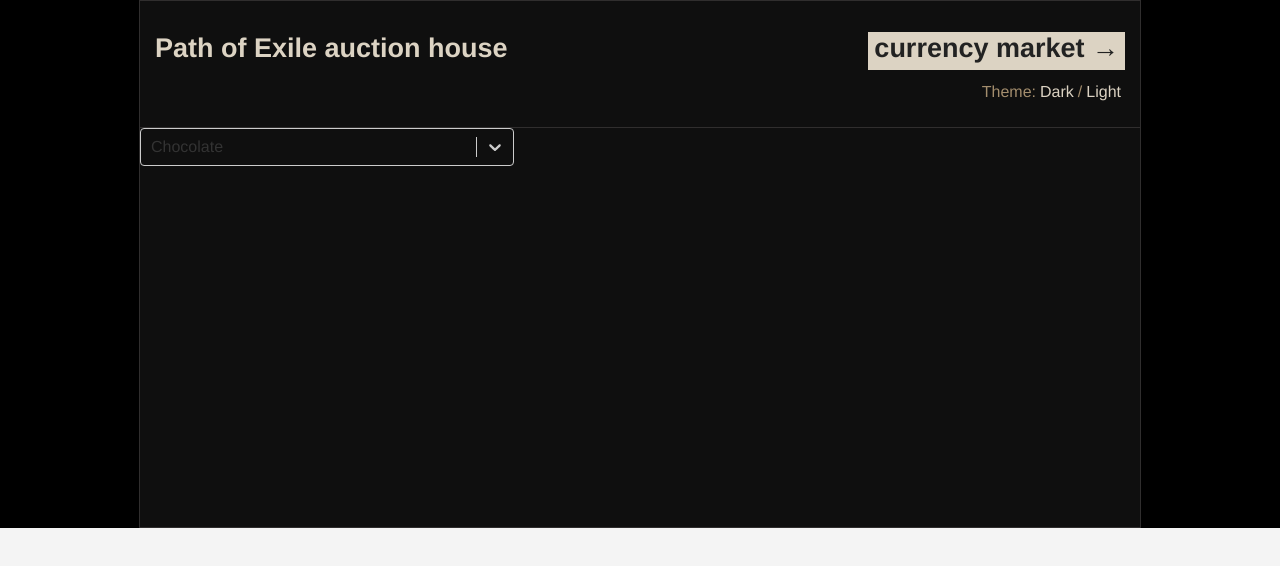
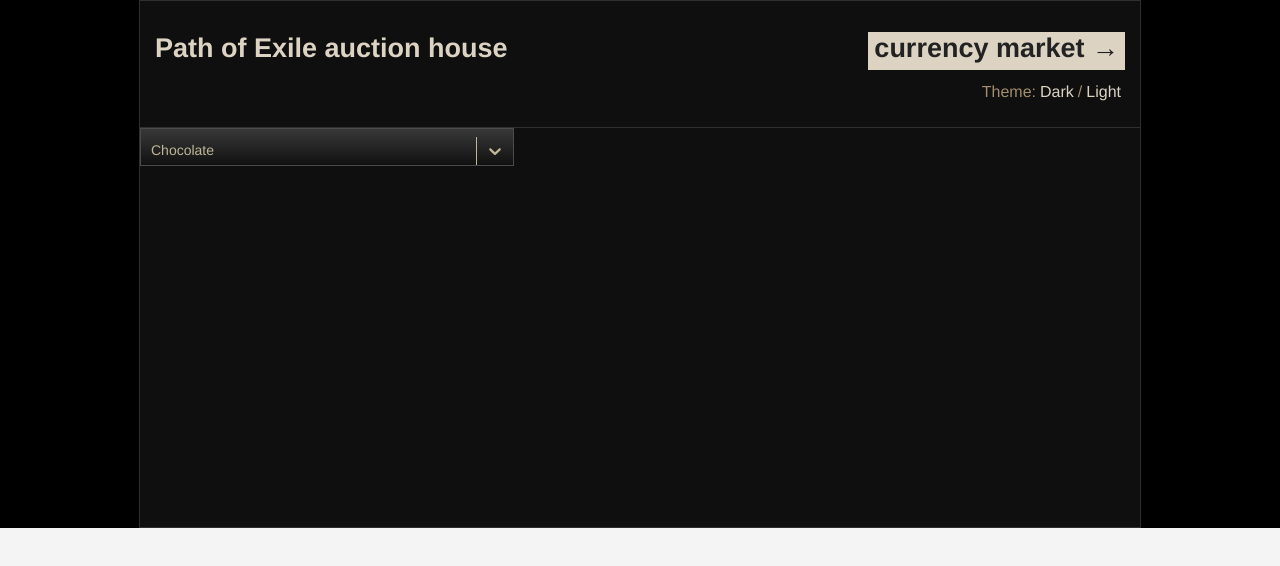
Before and after one commit to kirrosh/wpc, a React app: page /#/ in a window 1280 px wide. Shown: the top 566 px of the page. Built offline with nearby package versions, Linux system fonts and the light colour scheme.

Commit message:
react select with styles

```diff
--- /dev/null
+++ b/src/common/FormItem/types.ts
@@ -0,0 +1,3 @@
+export type FormItemProps = {
+  label?: string;
+}
--- a/src/common/Select/index.tsx
+++ b/src/common/Select/index.tsx
@@ -3,11 +3,17 @@
 import { SelectProps } from './types';
 import { StyledSelect } from './styles';
 
+const NO_OPTIONS_MESSAGE = 'No results match';
 class Select<OptionType = { label: string; value: string }> extends React.PureComponent<SelectProps<OptionType>> {
+  noOptionsMessage = (obj: { inputValue: string }) => `${NO_OPTIONS_MESSAGE} "${obj.inputValue}"`
   render() {
     return(
       <StyledSelect>
-        <ReactSelect {...this.props} classNamePrefix="react-select"/>
+        <ReactSelect
+        {...this.props}
+        classNamePrefix="react-select"
+        isSearchable={true}
+        noOptionsMessage={this.noOptionsMessage}/>
       </StyledSelect>
     );
   }
--- a/src/common/Select/styles.tsx
+++ b/src/common/Select/styles.tsx
@@ -1,7 +1,49 @@
 import styled from 'styled';
+import { StyledSelectProps } from './types';
 
-export const StyledSelect = styled.div`
+export const StyledSelect = styled.div<StyledSelectProps>`
   .react-select__control {
-    background-color: ${({ theme }) => theme.colors.background.primary}
+    background: ${({ theme }) => theme.select.background};
+    border: ${({ theme, withValue }) => withValue ? theme.select.withValueBorder : theme.select.border};
+    height: 2.3125em;
+    border-radius: 0;
+  }
+
+  .react-select__single-value {
+    font-size: .875em;
+    line-height: 2.25em;
+    color: ${({ theme }) => theme.select.color};
+  }
+
+  .react-select__indicator-separator {
+    background-color: ${({ theme }) => theme.select.color};
+  }
+
+  .react-select__dropdown-indicator {
+    color: ${({ theme }) => theme.select.color};
+  }
+
+  .react-select__menu {
+    background-color: ${({ theme }) => theme.colors.background.primary};
+    border: ${({ theme }) => theme.select.border};
+    color: ${({ theme }) => theme.select.color};
+    border-radius: 0;
+  }
+
+  .react-select__option--is-focused {
+    color: ${({ theme }) => theme.colors.link.hovered};
+    background-color: ${({ theme }) => theme.colors.background.body};
+  }
+
+  .react-select__option--is-selected {
+    color: ${({ theme }) => theme.colors.link.hovered};
+    background-color: ${({ theme }) => theme.colors.background.body};
+    border: ${({ theme }) => theme.select.border};
+  }
+
+  .react-select__input {
+    font-size: .875em;
+    line-height: 2.25em;
+    color: ${({ theme }) => theme.select.color};
   }
 `;
--- a/src/common/Select/types.ts
+++ b/src/common/Select/types.ts
@@ -2,3 +2,7 @@
 
 export type SelectProps<T> = {}
   & Props<T>;
+
+export type StyledSelectProps = {
+  withValue?: boolean;
+}
--- a/src/styled/darkTheme.ts
+++ b/src/styled/darkTheme.ts
@@ -22,4 +22,10 @@
     border: '1px solid #302E2E',
     fontFamily: '"Helvetica Neue","Helvetica",Helvetica,Arial,sans-serif',
   },
+  select: {
+    background: 'linear-gradient(to bottom,#383838 0,#111 100%)',
+    withValueBorder: '1px solid green',
+    border: '1px solid #4B4B4B',
+    color: '#BEB698',
+  }
 };
--- a/src/styled/lightTheme.ts
+++ b/src/styled/lightTheme.ts
@@ -22,4 +22,10 @@
     border: '1px solid #302E2E',
     fontFamily: '"Helvetica Neue","Helvetica",Helvetica,Arial,sans-serif',
   },
+  select: {
+    background: 'linear-gradient(to bottom,#383838 0,#111 100%)',
+    withValueBorder: '1px solid green',
+    border: '1px solid #4B4B4B',
+    color: '#BEB698',
+  }
 };
```
Also changed, not shown: src/common/FormItem/index.tsx (added, +16 -0 lines).
